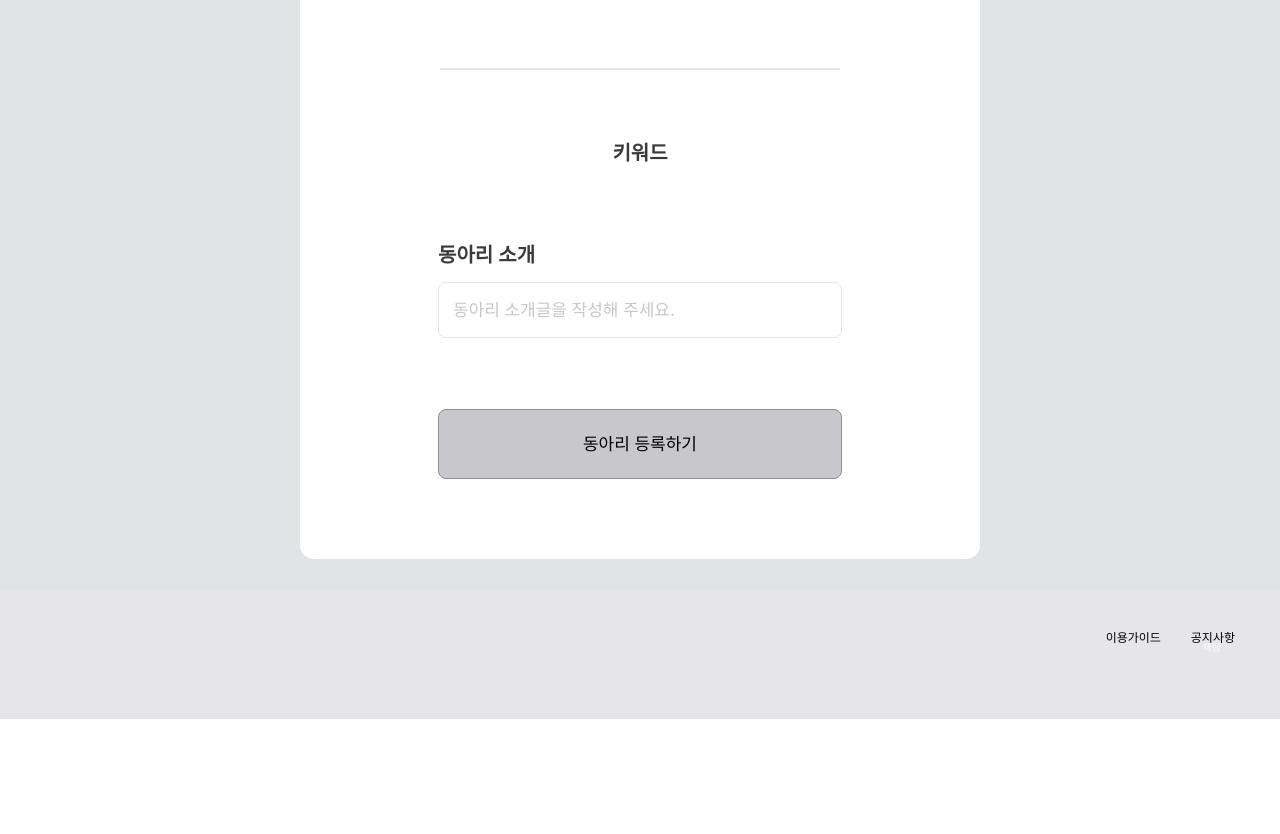
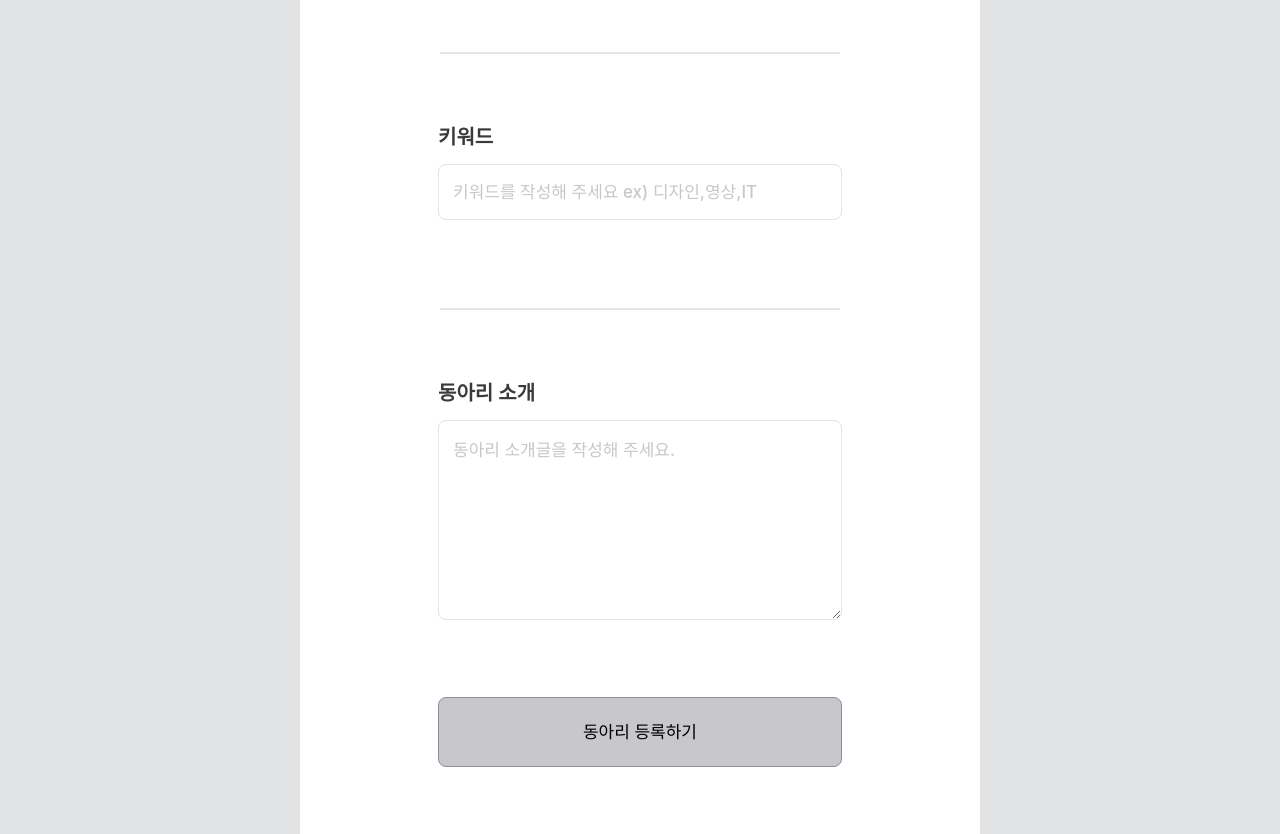
Before and after one commit to Cluting/cluting-frontend, a React (Create React App) app: page /signup in a window 1280 px wide. Shown: the part 3160-3994 px from the top of the page. Before the commit the page ends 3879 px from the top, so only its background shows below. Built offline with nearby package versions, Linux system fonts and the light colour scheme; a web font is replaced by a local one.

Commit message:
✨ feat: 이미지 form으로 추가

```diff
--- /dev/null
+++ b/src/components/common/Textarea.tsx
@@ -0,0 +1,36 @@
+import { useState } from "react";
+import { Path, UseFormRegister, FieldValues } from "react-hook-form";
+
+interface TextareaProps<T extends FieldValues> {
+  name: Path<T>;
+  register: UseFormRegister<T>;
+  placeholder?: string;
+  required?: boolean;
+  maxLength?: number;
+  onClick?: (event: React.MouseEvent<HTMLInputElement>) => void;
+}
+
+export default function Textarea<T extends FieldValues>({
+  name,
+  register,
+  placeholder,
+  required,
+  maxLength
+}: TextareaProps<T>) {
+  const [inputValue, setInputValue] = useState("");
+
+  return (
+    <div className="relative">
+      <textarea
+        {...register(name, { required })}
+        placeholder={placeholder}
+        maxLength={maxLength}
+        required={required}
+        value={inputValue}
+        onChange={(e) => setInputValue(e.target.value)}
+        className={`${inputValue ? "text-black-200" : "text-gray-500"}
+           w-[404px] h-[200px] pt-[17px] my-4 rounded-[8px] bg-white-100 border border-gray-200 text-body pl-[14px] focus:outline-none focus:border-gray-900 focus:bg-gray-100 disabled:border-red-100 disabled:bg-gray-100`}
+      />
+    </div>
+  );
+}
--- a/src/components/signup/RegisterClub.tsx
+++ b/src/components/signup/RegisterClub.tsx
@@ -3,6 +3,7 @@ import Input from "../common/Input";
 import SignupDropdown from "./SignupDropdown";
 import { useForm } from "react-hook-form";
 import UploadProfile from "./UploadProfile";
+import Textarea from "../common/Textarea";
 
 export default function RegisterClub() {
   const {
@@ -16,6 +17,7 @@ export default function RegisterClub() {
   const [clubType, setClubType] = useState(false);
   const [clubCategory, setClubCategory] = useState(false);
 
+  //드롭다운
   const [selectedClubType, setSelectedClubType] = useState(""); // 선택한 교내/연합
   const [selectedClubCategory, setSelectedClubCategory] = useState(""); // 선택한 동아리 분야
 
@@ -29,6 +31,21 @@ export default function RegisterClub() {
     setClubCategory(false);
   };
 
+  //키워드 추가
+  const [keywordItem, setKeywordItem] = useState("");
+  const [keywords, setKeywords] = useState<string[]>([]);
+
+  const handleInputChange = (e: React.ChangeEvent<HTMLInputElement>) => {
+    setKeywordItem(e.target.value);
+  };
+
+  const handleKeyDown = (e: React.KeyboardEvent<HTMLInputElement>) => {
+    if (e.key === "Enter" && keywordItem.trim() !== "") {
+      setKeywords((prevKeywords) => [...prevKeywords, keywordItem]);
+      setKeywordItem(""); // 입력 후 입력 필드를 비움
+    }
+  };
+
   return (
     <form
       onSubmit={onSubmit}
@@ -36,10 +53,10 @@ export default function RegisterClub() {
     >
       <section className="flex flex-col items-center text-left mb-10">
         <p className="text-title3 text-gray-900">프로필 사진</p>
-        <UploadProfile />
+        <UploadProfile name="clubImage" register={register} />
       </section>
 
-      <hr className="w-[400px] py- border border-gray-200 my-8" />
+      <hr className="w-[400px] py- border border-gray-200 mt-4 mb-8" />
 
       <section className="flex flex-col text-left my-10">
         <p className="text-title3 text-gray-900">기본 정보</p>
@@ -88,14 +105,43 @@ export default function RegisterClub() {
 
       <section className="flex flex-col text-left my-10">
         <p className="text-title3 text-gray-900">키워드</p>
+        <input
+          onChange={handleInputChange}
+          onKeyDown={handleKeyDown}
+          type="text"
+          placeholder="키워드를 작성해 주세요 ex) 디자인,영상,IT"
+          maxLength={20}
+          value={keywordItem}
+          className={`
+        ${keywordItem ? "text-black-200" : "text-gray-500"}
+           w-[404px] h-[56px] my-4 rounded-[8px] bg-white-100 border border-gray-200 text-body pl-[14px] focus:outline-none focus:border-gray-900 focus:bg-gray-100 disabled:border-red-100 disabled:bg-gray-100`}
+        />
+        {keywords.length >= 1 && (
+          <ul className="flex flex-wrap overflow-auto gap-2.5 mt-4 bg-gray-100 w-[404px] h-[98px] p-3 rounded-[8px] focus:outline-none ">
+            {keywords.map((keyword) => (
+              <li className="flex-center w-auto h-min bg-white-100 rounded-[10px] px-[15px] py-[8px] rounded-[15px] mb-1 gap-2.5">
+                {keyword}
+                {/* <button onClick={() => handleDeleteKeyword(keyword)}>
+                  <img
+                    src="assets/ic-keywordDelete.svg"
+                    alt="키워드 삭제"
+                    className="w-[14px] h-[14px] z-10"
+                  />
+                </button> */}
+              </li>
+            ))}
+          </ul>
+        )}
       </section>
+
+      <hr className="w-[400px] py- border border-gray-200 my-8" />
 
       <section className="flex flex-col text-left my-10">
         <p className="text-title3 text-gray-900">동아리 소개</p>
-        <Input
+        <Textarea
           name="clubDescription"
           register={register}
-          type="text"
+          maxLength={3000}
           placeholder="동아리 소개글을 작성해 주세요."
         />
       </section>
--- a/src/components/signup/UploadProfile.tsx
+++ b/src/components/signup/UploadProfile.tsx
@@ -1,6 +1,14 @@
 import { useRef, useState } from "react";
+import { FieldValues, UseFormRegister, Path } from "react-hook-form";
 
-export default function UploadProfile() {
+interface InputProps<T extends FieldValues> {
+  name: Path<T>;
+  register: UseFormRegister<T>;
+}
+export default function UploadProfile<T extends FieldValues>({
+  name,
+  register
+}: InputProps<T>) {
   const [previewUrl, setPreviewUrl] = useState<string | null>(null);
   const fileInputRef = useRef<HTMLInputElement>(null);
 
@@ -35,6 +43,7 @@ export default function UploadProfile() {
         <div>
           {" "}
           <input
+            name={name}
             ref={fileInputRef}
             type="file"
             accept="image/*"
--- a/src/type/type.d.ts
+++ b/src/type/type.d.ts
@@ -15,6 +15,7 @@ declare interface LoginFormValue {
 }
 
 declare interface RegisterClubFormValue {
+  clubImage: string;
   clubName: string;
   clubType: string;
   clubCategory: string;
```
Also changed, not shown: public/assets/ic-keywordDelete.svg (added).
